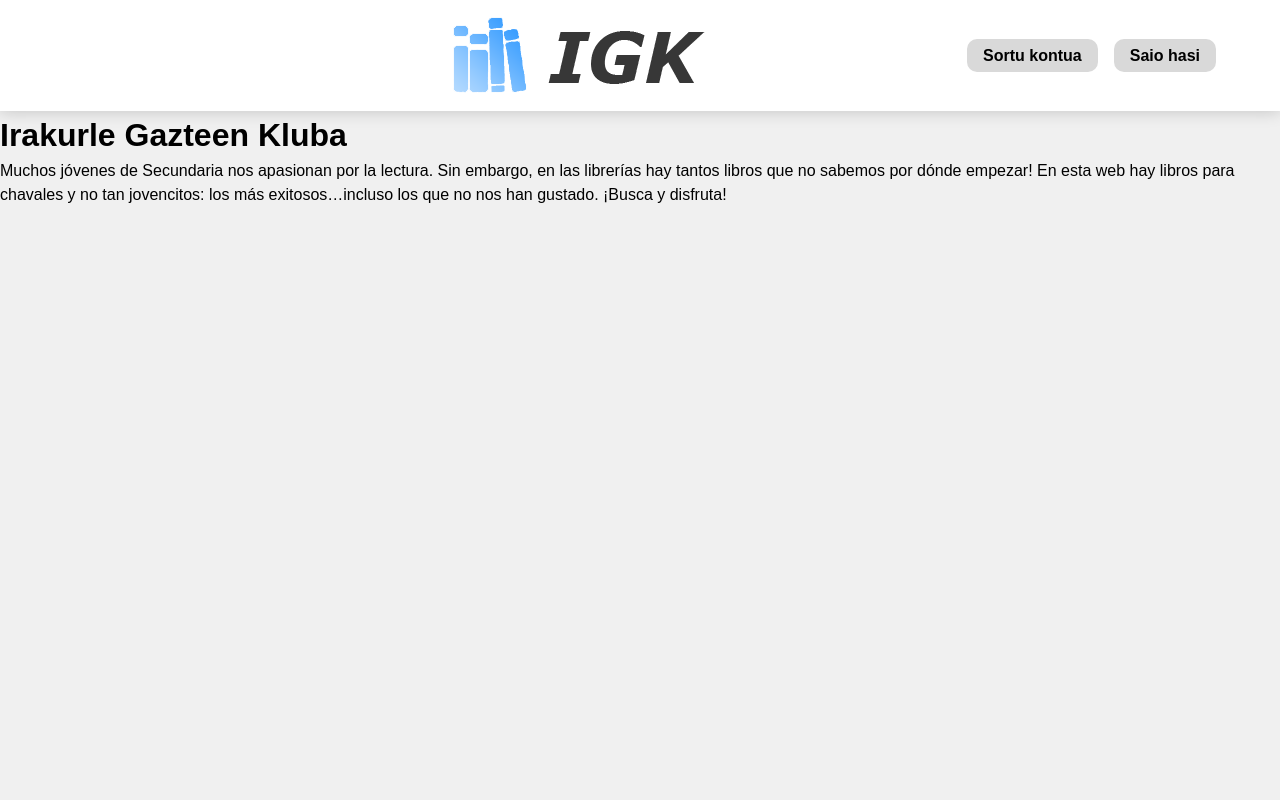
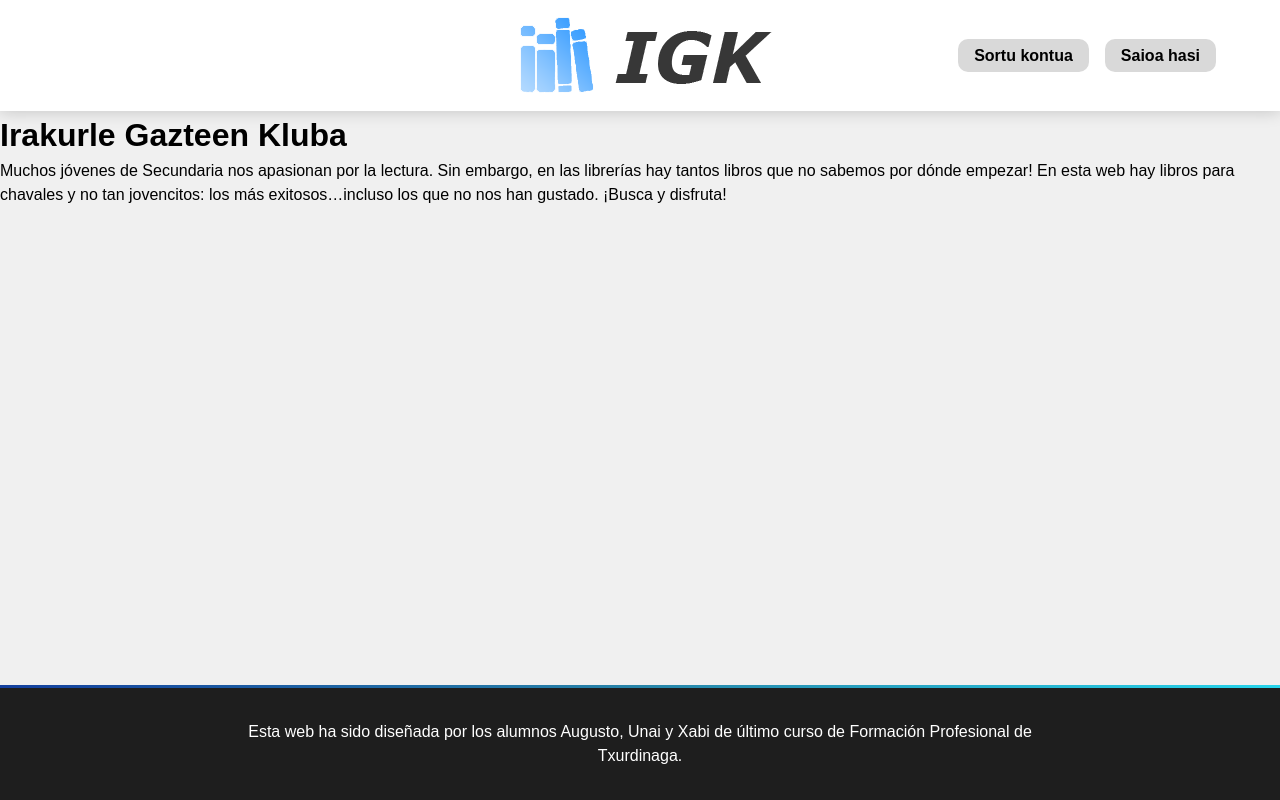
Before and after one commit to Daugus/igkluba, a PHP site: page /hasiera in a window 1280 px wide. Run offline with PHP 8.4, Linux system fonts and the light colour scheme.

Commit message:
actualizado estilo de headers y footers

```diff
--- a/public/src/style.css
+++ b/public/src/style.css
@@ -4,10 +4,14 @@
   --clr-fondo: #f0f0f0;
   --clr-acento: #1e90ff;
   --clr-error: #ff3232;
+  --clr-enlace: #807c7c;
 
   --clr-gris-claro: #d9d9d9;
+  --clr-gris-oscuro: #1e1e1e;
   --clr-negro: #000000;
   --clr-blanco: #ffffff;
+
+  --gradiente: linear-gradient(to right, #14409e, #2784a8, #27d4eb);
 }
 
 /* ===== general ===== */
@@ -17,11 +21,6 @@ a:visited {
   color: var(--clr-acento);
 }
 
-/* ===== body ===== */
-body {
-  background-color: var(--clr-fondo);
-}
-
 /* ===== header ===== */
 header {
   box-shadow: 0px 0px 1rem rgba(0, 0, 0, 0.2);
@@ -29,33 +28,158 @@ header {
   background-color: var(--clr-blanco);
 }
 
-/* --- inicio --- */
-#header-inicio ul {
+/* --- hasiera --- */
+#header-inicio {
   justify-content: space-between;
 }
 
-#header-inicio ul::before {
+#header-inicio::before {
   content: '';
 }
 
-#header-inicio #logo {
-  margin-left: 10%;
+#header-inicio::before,
+#header-inicio nav {
+  flex: 0 0 30%;
 }
 
-#header-inicio div {
+#header-inicio ul {
+  justify-content: end;
   gap: 1rem;
 }
 
+/* ===== body ===== */
+body {
+  background-color: var(--clr-fondo);
+}
+
+main {
+  flex-grow: 1;
+}
+
+/* --- nagusia --- */
 .libro {
   text-align: center;
 }
 
+/* ===== footer ===== */
+footer {
+  color: var(--clr-blanco);
+  background-color: var(--clr-gris-oscuro);
+  padding: 2rem 15rem;
+  width: 100%;
+  border-top: 3px solid;
+  border-image-slice: 1;
+  border-image-source: var(--gradiente);
+}
+
+/* --- hasiera --- */
+#footer-inicio {
+  text-align: center;
+}
+
+/* --- general --- */
+.footer-row {
+  display: flex;
+  justify-content: space-between;
+}
+
+.footer-row > * {
+  flex: 0 1 25%;
+}
+
+.footer-col {
+  color: var(--clr-enlace);
+  transition: all 0.1s ease;
+
+  display: flex;
+  flex-direction: column;
+  gap: 1.5rem;
+}
+
+.footer-col ul {
+  display: flex;
+  flex-direction: column;
+  gap: 0.625rem;
+}
+
+.footer-col p {
+  position: relative;
+  color: var(--clr-blanco);
+  font-weight: 500;
+}
+
+.footer-col p::before {
+  content: '';
+  position: absolute;
+  bottom: -10px;
+  left: 0;
+  width: 20%;
+  height: 2px;
+  background: var(--gradiente);
+  z-index: 1;
+  transform: scaleX(1);
+  transform-origin: left;
+  transition: transform 0.4s ease-in-out;
+}
+
+.footer-col p:hover::before {
+  transform: scaleX(0);
+}
+
+.footer-col ul a {
+  font-size: 1rem;
+  font-weight: 300;
+  color: var(--clr-enlace);
+  transition: all 0.1s ease-in-out;
+}
+
+.footer-col ul a:hover {
+  color: var(--clr-blanco);
+  padding-left: 0.5rem;
+}
+
+.footer-texto {
+  color: var(--clr-blanco);
+}
+
+.footer-texto a {
+  color: var(--clr-blanco);
+  text-decoration: underline;
+}
+
+/* ===== responsive ===== */
+
 /* ===== clases de utilidad ===== */
-.flex-center {
+.flex-center-row {
   display: flex;
+  flex-direction: row;
 
   justify-content: center;
   align-items: center;
+}
+
+.flex-center-col {
+  display: flex;
+  flex-direction: column;
+
+  justify-content: center;
+  align-items: center;
+}
+
+.flex-stretch-row {
+  display: flex;
+  flex-direction: row;
+
+  justify-content: stretch;
+  align-items: center;
+}
+
+.flex-stretch-col {
+  display: flex;
+  flex-direction: column;
+
+  justify-content: center;
+  align-items: stretch;
 }
 
 a.btn {
--- /dev/null
+++ b/templates/footer.php
@@ -0,0 +1,53 @@
+<?php
+function footerInicio(): void
+{
+?>
+  <footer id="footer-inicio">
+    <p>Esta web ha sido diseñada por los alumnos Augusto, Unai y Xabi de último curso de Formación Profesional de Txurdinaga.</p>
+  </footer>
+<?php
+}
+function footerGeneral(): void
+{
+?>
+  <footer id="footer-general">
+    <div class="footer-row">
+      <div class="footer-col">
+        <p>Perfil</p>
+        <ul>
+          <li><a href="">Mi perfil</a></li>
+          <li><a href="">Solicitar idioma</a></li>
+        </ul>
+      </div>
+
+      <div class="footer-col">
+        <p>Valoraciones</p>
+        <ul>
+          <li><a href="">Mis valoraciones</a></li>
+        </ul>
+      </div>
+
+      <div class="footer-col">
+        <p>Libro</p>
+        <ul>
+          <li><a href="">Solicitar idioma</a></li>
+          <li><a href="">Añadir libro</a></li>
+        </ul>
+      </div>
+
+      <div class="footer-texto">
+        <ul>
+          <li>Muchos jóvenes de Secundaria nos apasionan por la lectura. Sin embargo, en las librerías hay tantos libros que no sabemos por dónde empezar. En esta web hay libros para jóvenes y no tan jóvenes: los más exitosos… también los que no nos han gustado. ¡Busca y disfruta!
+          </li>
+          <br>
+
+          <li>Contacto: <a href="mailto:leireirakas21@gmail.com">leireirakas21@gmail.com</a></li>
+          <br>
+
+          <li>Esta web ha sido diseñada por los alumnos Augusto, Xabier y Unai de último curso de Formación Profesional del CIFPTxurdinaga LHII.</li>
+        </ul>
+      </div>
+  </footer>
+<?php
+}
+?>
--- a/templates/header.php
+++ b/templates/header.php
@@ -2,26 +2,25 @@
 function headerInicio(): void
 {
 ?>
-  <header id="header-inicio">
+  <header id="header-inicio" class="flex-center-row">
+    <div id="logo">
+      <img src="/src/img/logo.png" alt="Logo IGKluba">
+    </div>
     <nav>
-      <ul class="flex-center">
-        <li id="logo">
-          <img src="src/img/logo.png" alt="Logo IGKluba">
-        </li>
-        <div class="flex-center">
-          <li><a href="sortu" class="btn">Sortu kontua</a></li>
-          <li><a href="hasi" class="btn">Saio hasi</a></li>
-        </div>
+      <ul class="flex-center-row">
+        <li><a href="sortu" class="btn">Sortu kontua</a></li>
+        <li><a href="hasi" class="btn">Saioa hasi</a></li>
       </ul>
     </nav>
   </header>
 <?php
 }
+
 function headerLogin(): void
 {
 ?>
-  <header id="header-login" class="flex-center">
-    <img src="src/img/logo.png" alt="Logo IGKluba">
+  <header id="header-login" class="flex-center-row">
+    <a href="/"><img src="/src/img/logo.png" alt="Logo IGKluba"></a>
   </header>
 <?php
 }
--- a/views/hasiera.php
+++ b/views/hasiera.php
@@ -7,13 +7,14 @@ checkLogin();
 
 include_once '../templates/head.php';
 include_once '../templates/header.php';
+include_once '../templates/footer.php';
 agregarHead('IGKluba');
 ?>
 
-<body>
+<body class="flex-stretch-col">
   <?php headerInicio() ?>
 
-  <main>
+  <main id="hasiera">
     <h1>Irakurle Gazteen Kluba</h1>
     <p>
       Muchos jóvenes de Secundaria nos apasionan por la lectura. Sin embargo, en las librerías hay tantos libros que no sabemos por dónde empezar!
@@ -21,6 +22,8 @@ agregarHead('IGKluba');
     </p>
   </main>
 
+  <?php footerInicio() ?>
+
 </body>
 
 </html>
--- a/views/liburu.php
+++ b/views/liburu.php
@@ -33,6 +33,10 @@ agregarHead($titulo_castellano . ' | IGKluba');
 ?>
 
 <body>
+  <?php
+  include_once '../templates/header.php';
+  headerLogin();
+  ?>
   <main>
     <a href="<?php echo $libro['enlace'] ?>" target="_blank" rel="noopener noreferrer"><img src="../src/img/azala/<?php echo $libro['id'] ?>.png" alt="portada" width="200"></a>
     <h2><?php echo $titulo_castellano ?></h2>
```
Also changed, not shown: views/hasi.php (+11 -5 lines), views/nagusia.php (+6 -2 lines), views/sortu.php (+11 -2 lines).
